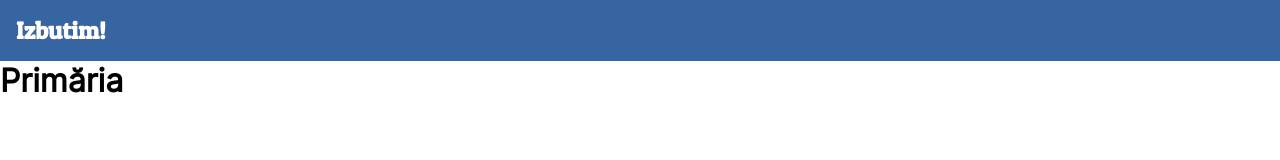
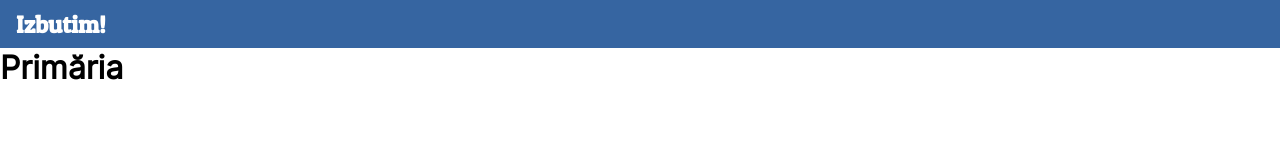
Before and after one commit to izbutim/izbutim, a Gatsby site: page /primaria in a window 1280 px wide. Shown: the top 160 px of the page. Built offline with nearby package versions, Linux system fonts and the light colour scheme; Gatsby itself is replaced by a stand-in of ours.

Commit message:
Add min-height to page containers

```diff
--- a/src/components/PageLayout.module.css
+++ b/src/components/PageLayout.module.css
@@ -1,6 +1,12 @@
 .header {
+  height: 6vh;
+
   padding: 1rem;
   background-color: var(--clr-tm-blue);
+
+  display: flex;
+  flex-direction: row;
+  align-items: center;
 
   color: #ffffff;
 }
@@ -11,7 +17,13 @@
   margin: 0;
 }
 
+.main {
+  min-height: 88vh; /* 100vh - 8vh (header) - 6vh (footer) */
+}
+
 .footer {
+  height: 6vh;
+
   padding: 0.5rem 1rem 0.5rem 1rem;
   background-color: var(--clr-tm-blue);
 
--- a/src/components/layout.tsx
+++ b/src/components/layout.tsx
@@ -13,9 +13,9 @@ const PageLayout = (props: Props) => {
       <header className={styles.header}>
         <h1 className={styles.title}>Izbutim!</h1>
       </header>
-      <main>{props.children}</main>
+      <main className={styles.main}>{props.children}</main>
       <footer className={styles.footer}>
-        <div>© {new Date().getFullYear()} Izbutim</div>
+        <div>&copy; {new Date().getFullYear()} Izbutim</div>
         <div className={styles.filler} />
         <div>Contribuți pe:&nbsp;</div>
         <a href="https://github.com/izbutim/izbutim">
```
